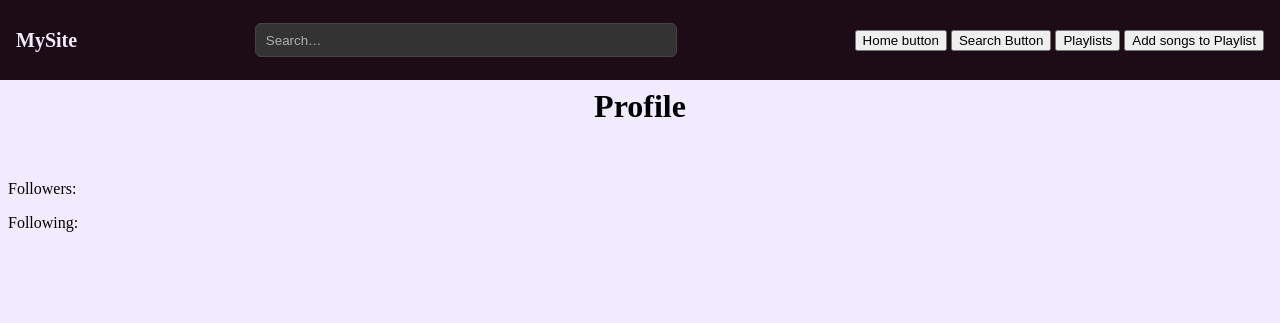
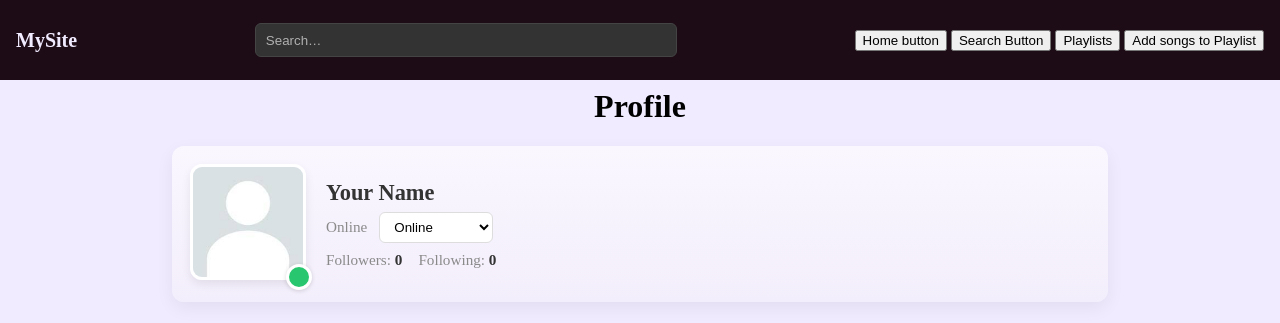
Before and after one commit to AshleySantana/HCDD340-Playlist-Collaboration, a plain HTML site: page profileLoggedIn.html in a window 1280 px wide. Drawn offline with Linux system fonts and the light colour scheme.

Commit message:
Profile Page Update (status)
Added new styles to CSS for the profile. Nothing else was removed/changed. New js file specifically for profile page too. Should be easy to just put into script.js

```diff
--- a/profileLoggedIn.html
+++ b/profileLoggedIn.html
@@ -27,22 +27,37 @@
 
         <h1 style ="text-align: center;">Profile</h1>
 
+        <section class="profile-card hcd-profile-card">
+          <div class="profile-avatar">
+            <img src="images/blankPFPimage200x200.jpg" alt="Profile picture" id="profilePic">
+            <span class="status-indicator" id="statusIndicator" data-status="online" title="Online"></span>
+          </div>
+          <div class="profile-info">
+            <h2 id="profileName">Your Name</h2>
+            <div class="status-row">
+              <span id="statusLabel" class="status-label">Online</span>
+              <label for="statusSelect" class="sr-only">Set status</label>
+              <select id="statusSelect" class="status-select" aria-label="Set status">
+                <option value="online">Online</option>
+                <option value="away">Away</option>
+                <option value="busy">Busy (DND)</option>
+                <option value="offline">Offline</option>
+              </select>
+            </div>
+            <div class="follow-stats">
+              <span>Followers: <strong id="followersCount">0</strong></span>
+              <span>Following: <strong id="followingCount">0</strong></span>
+            </div>
+          </div>
+        </section>
 
-        </p1>
-        <br>
         <div class="wrapper">
-            <p>Followers: </p>
-            <p>Following: </p>
-
-            <div id="recentSongs">
-
-            </div>
-            <div id ="songResults">
-
-            </div>
+          <div id="recentSongs"></div>
+          <div id ="songResults"></div>
         </div>
 
 
+        <script src="status.js"></script>
         <script src="script.js"></script>
     </body>
 </html>
--- a/script.js
+++ b/script.js
@@ -111,3 +111,4 @@ function searchSongs() {
 // Add event listener to search input
 const searchInputField = document.getElementById("SearchSong");
 searchInputField.addEventListener("input", searchSongs);
+// Profile status is handled by `status.js` (ProfileStatus.get/set/init)
--- /dev/null
+++ b/status.js
@@ -0,0 +1,41 @@
+(function(window){
+  const KEY = 'profileStatus';
+  function set(status){
+    try{ localStorage.setItem(KEY, status); }catch(e){}
+    applyToDom(status);
+  }
+  function get(){
+    try{ return localStorage.getItem(KEY) || 'online'; }catch(e){ return 'online'; }
+  }
+  function pretty(status){
+    if(!status) return 'Offline';
+    return status === 'busy' ? 'Busy (DND)' : (status.charAt(0).toUpperCase() + status.slice(1));
+  }
+  function applyToDom(status){
+    const indicator = document.getElementById('statusIndicator');
+    const label = document.getElementById('statusLabel');
+    if(indicator){
+      indicator.setAttribute('data-status', status);
+      indicator.classList.remove('s-online','s-away','s-busy','s-offline');
+      indicator.classList.add('s-' + (status||'offline'));
+      indicator.title = pretty(status);
+    }
+    if(label) label.textContent = pretty(status);
+  }
+  function init(){
+    const saved = get();
+    applyToDom(saved);
+    const select = document.getElementById('statusSelect');
+    if(select){
+      select.value = saved;
+      select.addEventListener('change', function(e){ set(e.target.value); });
+    }
+    // optionally load profile name
+    try{
+      const name = localStorage.getItem('profileName');
+      if(name){ const el = document.getElementById('profileName'); if(el) el.textContent = name; }
+    }catch(e){}
+  }
+  window.ProfileStatus = { set, get, init };
+  document.addEventListener('DOMContentLoaded', function(){ window.ProfileStatus.init(); });
+})(window);
--- a/styles.css
+++ b/styles.css
@@ -101,3 +101,53 @@
     color: var(--white);
     cursor: pointer;
 }
+/* Profile styles moved to `profile.css` to avoid modifying global stylesheet */
+.wrapper{ max-width:900px; margin: 12px auto; padding: 12px; }
+
+/* Namespaced profile styles (prefix with .hcd-profile-card to reduce conflicts) */
+.hcd-profile-card{
+  max-width: 900px;
+  margin: 0 auto 24px auto;
+  display: flex;
+  align-items: center;
+  gap: 20px;
+  padding: 18px;
+  background: linear-gradient(180deg, #faf7ff 0%, #f3eefb 100%);
+  border-radius: 12px;
+  box-shadow: 0 6px 18px rgba(0,0,0,0.06);
+}
+.hcd-profile-card .profile-avatar{ position: relative; }
+.hcd-profile-card .profile-avatar img{
+  width: 110px;
+  height: 110px;
+  object-fit: cover;
+  border-radius: 12px;
+  border: 3px solid #fff;
+  box-shadow: 0 4px 10px rgba(0,0,0,0.08);
+}
+.hcd-profile-card .status-indicator{
+  position: absolute;
+  right: -6px;
+  bottom: -6px;
+  width: 20px;
+  height: 20px;
+  border-radius: 50%;
+  border: 3px solid #fff;
+  box-shadow: 0 1px 4px rgba(0,0,0,0.15);
+}
+/* Colors by data attribute */
+.hcd-profile-card .status-indicator[data-status="online"], .hcd-profile-card .status-indicator.s-online{ background: #28c76f; }
+.hcd-profile-card .status-indicator[data-status="away"], .hcd-profile-card .status-indicator.s-away{ background: #ffb020; }
+.hcd-profile-card .status-indicator[data-status="busy"], .hcd-profile-card .status-indicator.s-busy{ background: #ff4d4f; }
+.hcd-profile-card .status-indicator[data-status="offline"], .hcd-profile-card .status-indicator.s-offline{ background: #bdbdbd; }
+
+.hcd-profile-card .profile-info{ flex: 1; }
+.hcd-profile-card .profile-info h2{ margin: 0 0 6px 0; font-size: 1.4rem; color: var(--dark-grey); }
+.hcd-profile-card .status-row{ display:flex; align-items:center; gap:12px; margin-bottom:8px; }
+.hcd-profile-card .status-label{ font-size: 0.95rem; color: var(--muted); }
+.hcd-profile-card .status-select{ padding:6px 10px; border-radius:6px; border:1px solid #ddd; background:#fff; }
+.hcd-profile-card .follow-stats{ display:flex; gap:16px; color:var(--muted); font-size:0.95rem }
+.hcd-profile-card .follow-stats strong{ color:var(--dark-grey); }
+
+/* Small helper */
+.hcd-profile-card .sr-only{ position:absolute; left:-9999px; }
```
